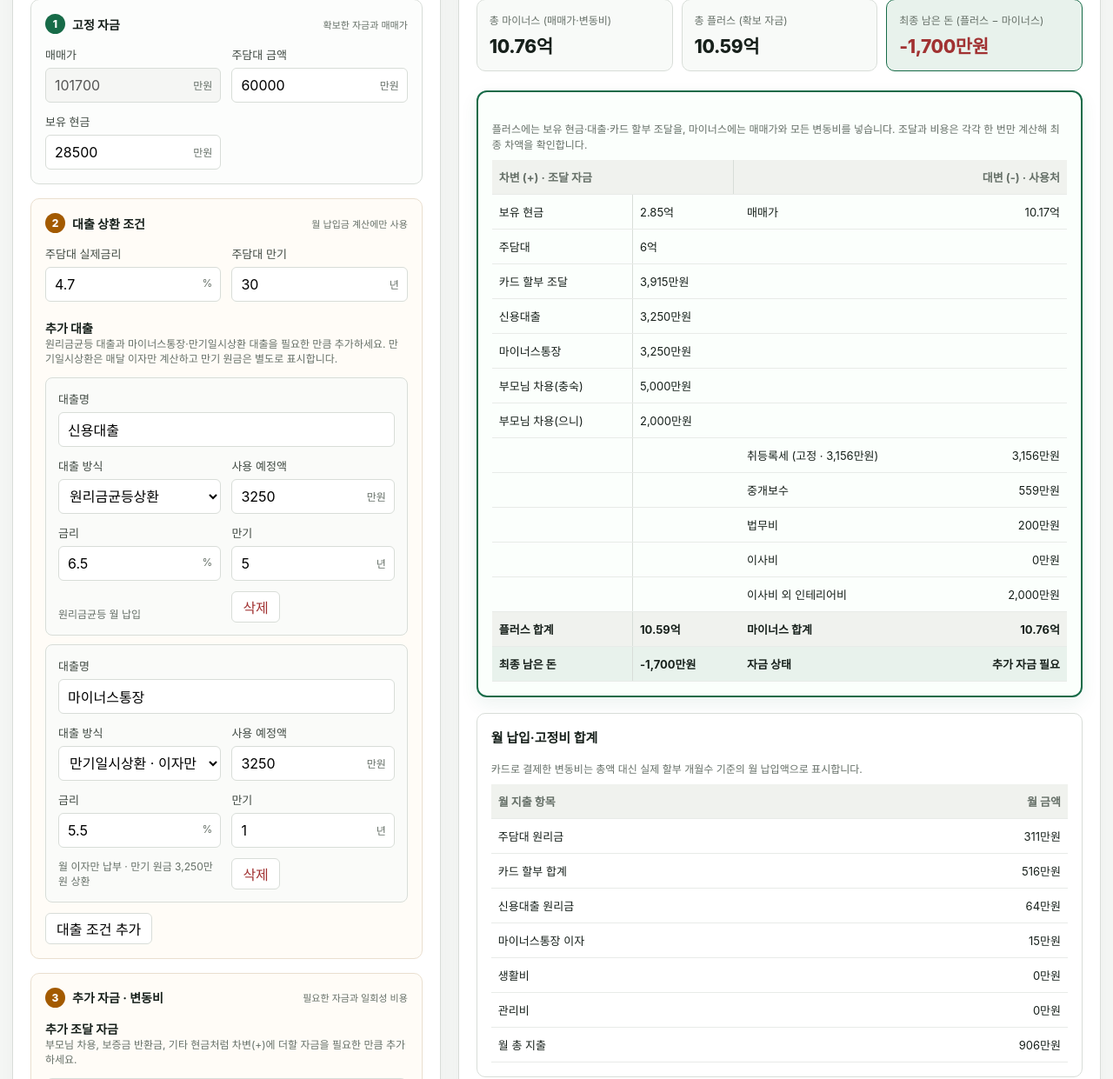
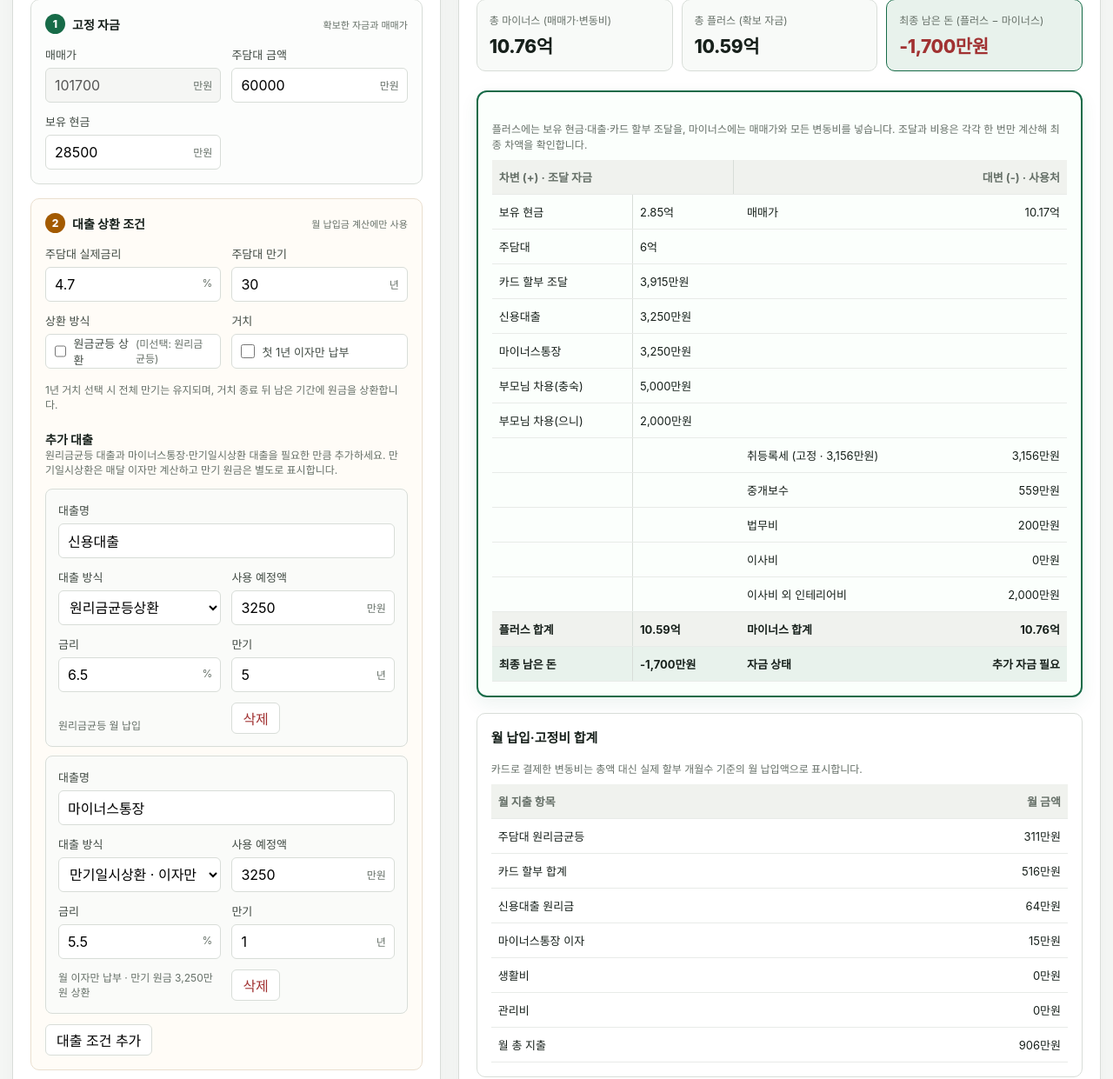
Before and after one commit to WantAirpod/house-ai, a Python web app: template src/home_decision_ai/templates/financing_calculator.html in a window 1280 px wide. Shown: the part 172-1413 px from the top of the page at 87% size. Run offline with Jinja, Linux system fonts and the light colour scheme; the template is opened without the code that fills it, so the values that code supplies are empty.

Commit message:
Add mortgage repayment and grace options

```diff
--- a/src/home_decision_ai/templates/financing_calculator.html
+++ b/src/home_decision_ai/templates/financing_calculator.html
@@ -38,6 +38,8 @@
       .input-wrap { position:relative; }
       input { width:100%; height:40px; border:1px solid var(--line); border-radius:6px; padding:0 48px 0 10px; font:inherit; }
       input[readonly] { background:#f5f6f4; color:#555; }
+      .check-field { display:flex; align-items:center; gap:8px; min-height:40px; padding:0 10px; border:1px solid var(--line); border-radius:6px; background:#fff; font-size:13px; }
+      .check-field input { width:16px; height:16px; margin:0; padding:0; accent-color:var(--accent); }
       .unit { position:absolute; right:10px; top:11px; color:var(--muted); font-size:12px; pointer-events:none; }
       .metrics { display:grid; grid-template-columns:repeat(3,1fr); border-bottom:1px solid var(--line); }
       .metric { padding:15px; border-right:1px solid var(--line); min-height:96px; }
@@ -154,7 +156,16 @@
                 <label for="mortgage_term_years">주담대 만기</label>
                 <div class="input-wrap"><input id="mortgage_term_years" type="number" min="1" step="1"><span class="unit">년</span></div>
               </div>
+              <div class="field">
+                <label for="mortgage_equal_principal">상환 방식</label>
+                <label class="check-field"><input id="mortgage_equal_principal" type="checkbox">원금균등 상환 <span class="mini">(미선택: 원리금균등)</span></label>
               </div>
+              <div class="field">
+                <label for="mortgage_grace_1year">거치</label>
+                <label class="check-field"><input id="mortgage_grace_1year" type="checkbox">첫 1년 이자만 납부</label>
+              </div>
+              </div>
+              <div class="mini" style="margin-top:10px;">1년 거치 선택 시 전체 만기는 유지되며, 거치 종료 뒤 남은 기간에 원금을 상환합니다.</div>
               <h3 class="section-title">추가 대출</h3>
               <div class="mini">원리금균등 대출과 마이너스통장·만기일시상환 대출을 필요한 만큼 추가하세요. 만기일시상환은 매달 이자만 계산하고 만기 원금은 별도로 표시합니다.</div>
               <div class="card-input-list" id="loan-inputs"></div>
@@ -221,7 +232,7 @@
               <table>
                 <thead><tr><th>월 지출 항목</th><th>월 금액</th></tr></thead>
                 <tbody>
-                  <tr><td>주담대 원리금</td><td id="monthly-mortgage">-</td></tr>
+                  <tr><td id="monthly-mortgage-label">주담대 원리금</td><td id="monthly-mortgage">-</td></tr>
                   <tr><td>카드 할부 합계</td><td id="monthly-card">-</td></tr>
                 </tbody>
                 <tbody id="monthly-loans"></tbody>
@@ -251,6 +262,8 @@
         cashAvailable: 285000000,
         mortgageRate: 4.7,
         mortgageTerm: 30,
+        mortgageEqualPrincipal: false,
+        mortgageGrace1Year: false,
         loans: [
           { label:"신용대출", amount:32500000, repayment:"amortizing", rate:6.5, term:5 },
           { label:"마이너스통장", amount:32500000, repayment:"bullet", rate:5.5, term:1 },
@@ -282,7 +295,7 @@
       ]);
       const inputIds = [
         ...amountIds,
-        "mortgage_rate_percent","mortgage_term_years",
+        "mortgage_rate_percent","mortgage_term_years","mortgage_equal_principal","mortgage_grace_1year",
       ];
 
       const compactWon = v => {
@@ -335,6 +348,8 @@
         setAmount("cash_available_krw", defaults.cashAvailable);
         document.getElementById("mortgage_rate_percent").value = defaults.mortgageRate;
         document.getElementById("mortgage_term_years").value = defaults.mortgageTerm;
+        document.getElementById("mortgage_equal_principal").checked = defaults.mortgageEqualPrincipal;
+        document.getElementById("mortgage_grace_1year").checked = defaults.mortgageGrace1Year;
         cards = defaults.cards.map(item => ({...item}));
         additionalFunds = defaults.additionalFunds.map(item => ({...item}));
         fixedExpenses = defaults.fixedExpenses.map(item => ({...item}));
@@ -347,7 +362,8 @@
       function readState() {
         const values = {};
         inputIds.forEach(id => {
-          values[id] = document.getElementById(id)?.value ?? "";
+          const input = document.getElementById(id);
+          values[id] = input?.type === "checkbox" ? input.checked : (input?.value ?? "");
         });
         return { values, cards, additionalFunds, fixedExpenses, loans };
       }
@@ -360,7 +376,8 @@
         if (!state || !state.values) return false;
         Object.entries(state.values).forEach(([id, value]) => {
           const el = document.getElementById(id);
-          if (el) el.value = value;
+          if (el?.type === "checkbox") el.checked = value === true || value === "true";
+          else if (el) el.value = value;
         });
         cards = Array.isArray(state.cards) ? state.cards.map(item => ({...item})) : defaults.cards.map(item => ({...item}));
         additionalFunds = Array.isArray(state.additionalFunds) ? state.additionalFunds.map(item => ({...item})) : defaults.additionalFunds.map(item => ({...item}));
@@ -469,7 +486,27 @@
           mortgageRate: getNumber("mortgage_rate_percent"),
           mortgageDsrRate: getNumber("mortgage_rate_percent"),
           mortgageMonths: getNumber("mortgage_term_years") * 12,
+          mortgageRepayment: document.getElementById("mortgage_equal_principal").checked ? "equalPrincipal" : "annuity",
+          mortgageGraceMonths: document.getElementById("mortgage_grace_1year").checked ? 12 : 0,
         };
+      }
+      function mortgagePaymentAtMonth(principal, common, offset = 0) {
+        if (principal <= 0 || offset >= common.mortgageMonths) return 0;
+        const rate = common.mortgageRate / 100 / 12;
+        const graceMonths = Math.min(common.mortgageGraceMonths, Math.max(0, common.mortgageMonths - 1));
+        if (offset < graceMonths) return principal * rate;
+        const repaymentMonths = common.mortgageMonths - graceMonths;
+        const paidRepaymentMonths = offset - graceMonths;
+        if (common.mortgageRepayment === "equalPrincipal") {
+          const principalPart = principal / repaymentMonths;
+          const remainingPrincipal = Math.max(0, principal - principalPart * paidRepaymentMonths);
+          return principalPart + remainingPrincipal * rate;
+        }
+        return annuity(principal, common.mortgageRate, repaymentMonths);
+      }
+      function mortgagePaymentLabel(common) {
+        if (common.mortgageGraceMonths) return "주담대 이자 (1년 거치)";
+        return common.mortgageRepayment === "equalPrincipal" ? "주담대 원금균등" : "주담대 원리금균등";
       }
       function planDsr({income, mortgage, credit, dsrLimit}, common) {
         const mortgageDsrPayment = annuity(mortgage, common.mortgageDsrRate, common.mortgageMonths);
@@ -800,7 +837,7 @@
         const mortgage = getAmount("joint_mortgage_amount_krw");
         const additionalFundTotal = additionalFunds.reduce((sum, fund) => sum + fund.amount, 0);
         const fixedExpenseTotal = fixedExpenses.reduce((sum, expense) => sum + expense.amount, 0);
-        const mortgageMonthly = annuity(mortgage, common.mortgageRate, common.mortgageMonths);
+        const mortgageMonthly = mortgagePaymentAtMonth(mortgage, common, 0);
         const loanMonthly = loanPlans.reduce((sum, loan) => sum + loan.monthly, 0);
         const loanTotal = loanPlans.reduce((sum, loan) => sum + loan.amount, 0);
         const monthlyTotalExpense = mortgageMonthly + loanMonthly + cardMonthly + fixedExpenseTotal;
@@ -862,6 +899,7 @@
           variableCostRows.appendChild(row);
         });
         document.getElementById("ledger-status").textContent = remaining >= 0 ? "자금 여유" : "추가 자금 필요";
+        document.getElementById("monthly-mortgage-label").textContent = mortgagePaymentLabel(common);
         document.getElementById("monthly-mortgage").textContent = compactWon(mortgageMonthly);
         document.getElementById("monthly-card").textContent = compactWon(cardMonthly);
         document.getElementById("monthly-total-expense").textContent = compactWon(monthlyTotalExpense);
@@ -877,6 +915,7 @@
           monthlyLoanRows.appendChild(row);
         });
         const changePoints = new Set([0, 6, 12]);
+        if (common.mortgageGraceMonths) changePoints.add(common.mortgageGraceMonths);
         rows.filter(row => row.cardAmount > 0).forEach(row => changePoints.add(row.months));
         loanPlans.filter(loan => loan.amount > 0).forEach(loan => changePoints.add(loan.months));
         if (mortgage > 0) changePoints.add(common.mortgageMonths);
@@ -884,7 +923,7 @@
         changePointBody.innerHTML = "";
         let previousTotal = null;
         [...changePoints].sort((a, b) => a - b).forEach(offset => {
-          const mortgageAtPoint = offset < common.mortgageMonths ? mortgageMonthly : 0;
+          const mortgageAtPoint = mortgagePaymentAtMonth(mortgage, common, offset);
           const loansAtPoint = loanPlans.reduce((sum, loan) => sum + (offset < loan.months ? loan.monthly : 0), 0);
           const cardAtPoint = rows.reduce((sum, row) => sum + (row.cardAmount > 0 && offset < row.months ? row.monthly : 0), 0);
           const totalAtPoint = mortgageAtPoint + loansAtPoint + cardAtPoint + fixedExpenseTotal;
@@ -897,6 +936,7 @@
             reasons.push(loan.repayment === "bullet" ? `${loan.label || "대출"} 만기` : `${loan.label || "대출"} 상환 종료`);
           });
           if (mortgage > 0 && offset === common.mortgageMonths) reasons.push("주담대 상환 종료");
+          if (mortgage > 0 && common.mortgageGraceMonths && offset === common.mortgageGraceMonths) reasons.push("주담대 1년 거치 종료 · 원금 상환 시작");
           const row = document.createElement("tr");
           const pointLabel = offset === 0 ? "현재" : `${offset}개월 후`;
           const difference = previousTotal === null ? "-" : compactWon(totalAtPoint - previousTotal);
```
